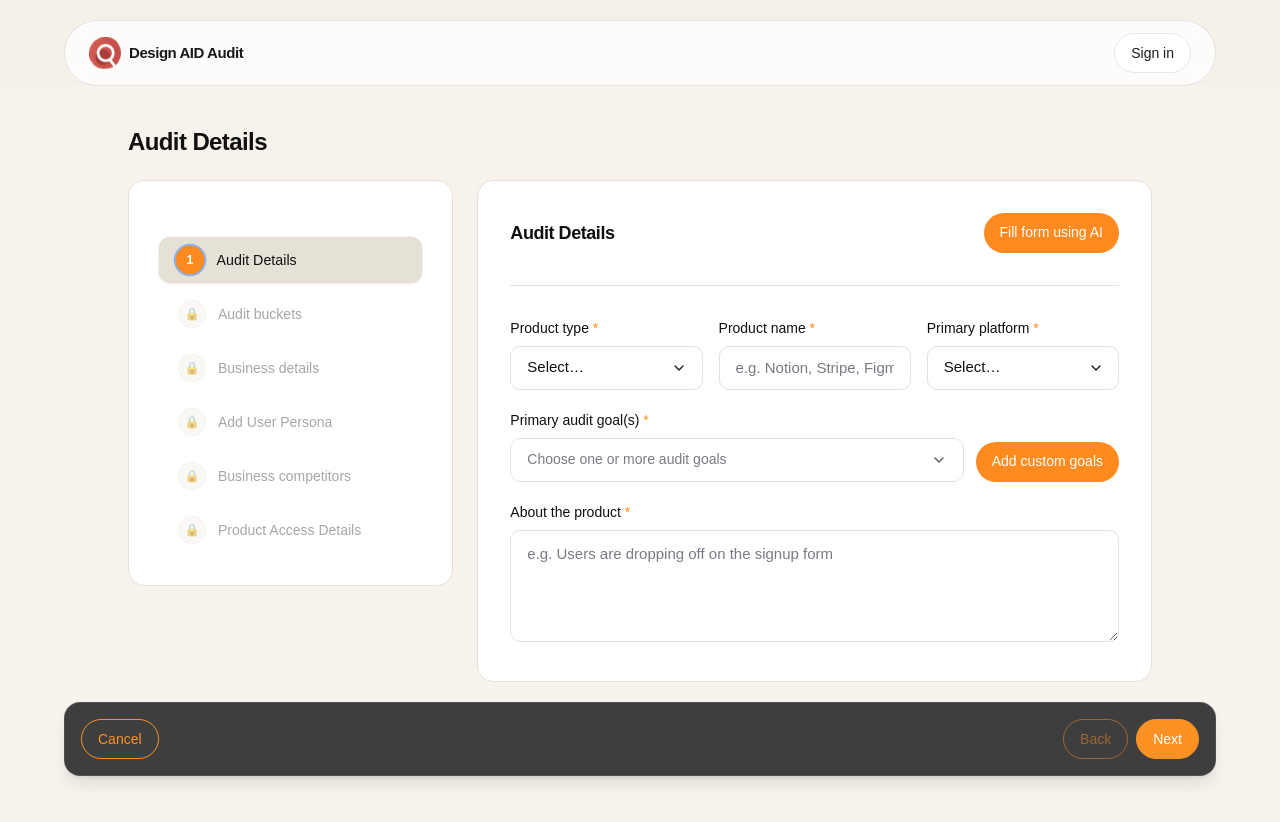
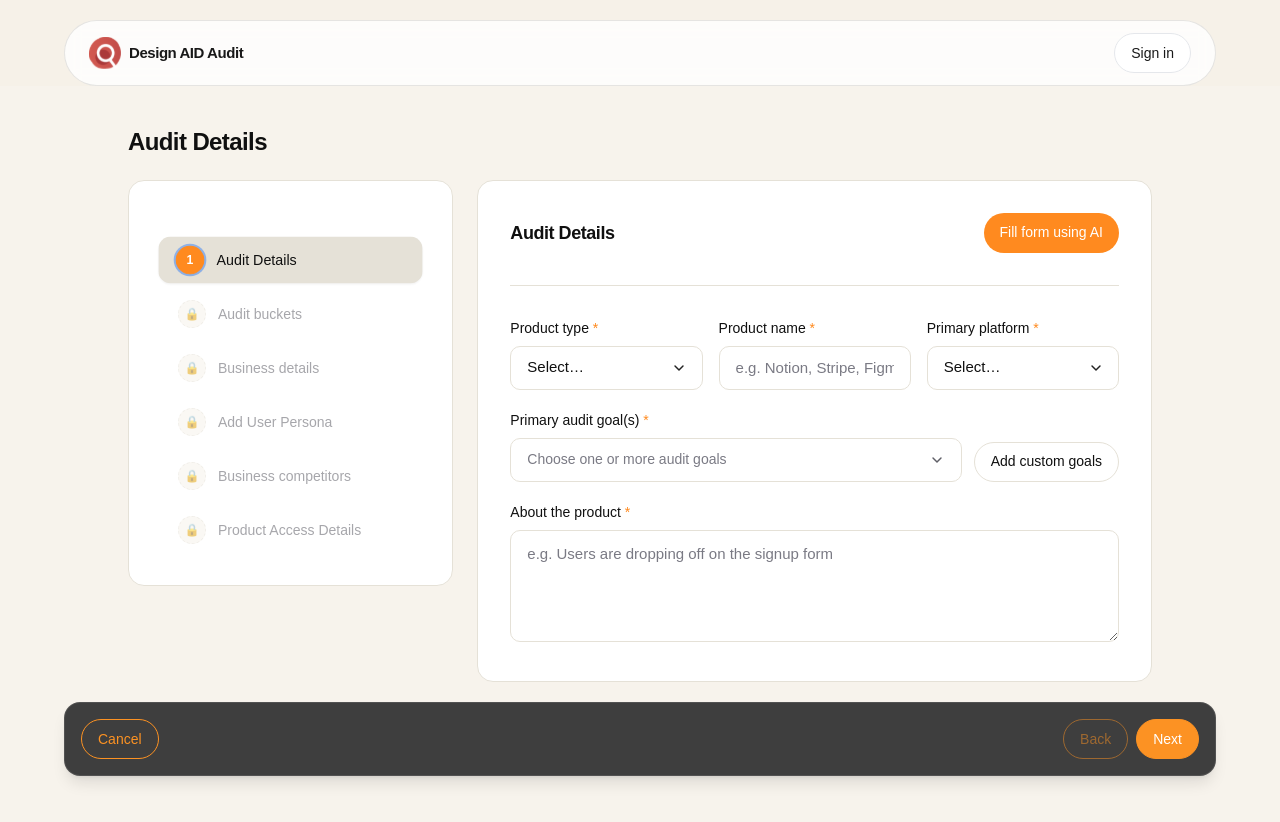
Before and after one commit to StudiovitaminD/ux-audit-tool, a Next.js app: page /audit in a window 1280 px wide. Shown: the top 822 px of the page. Built offline with nearby package versions, Linux system fonts and the light colour scheme.

Commit message:
Use secondary style for custom goals button

```diff
--- a/src/components/audit/audit-form.tsx
+++ b/src/components/audit/audit-form.tsx
@@ -1702,7 +1702,7 @@ export function AuditForm() {
                 </Field>
                 <Button
                   type="button"
-                  variant="primary"
+                  variant="secondary"
                   onClick={() => setShowCustomAuditGoal((visible) => !visible)}
                 >
                   {showCustomAuditGoal ? "Hide custom goals" : "Add custom goals"}
```
